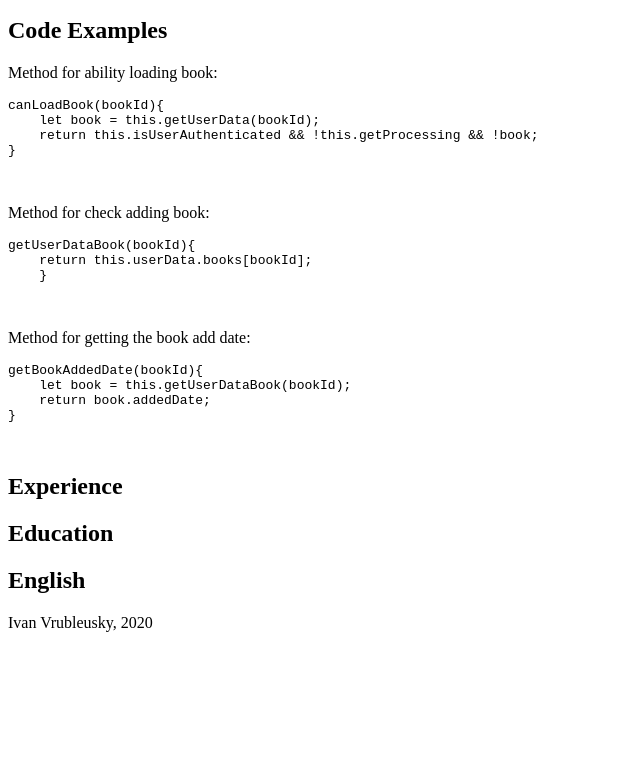
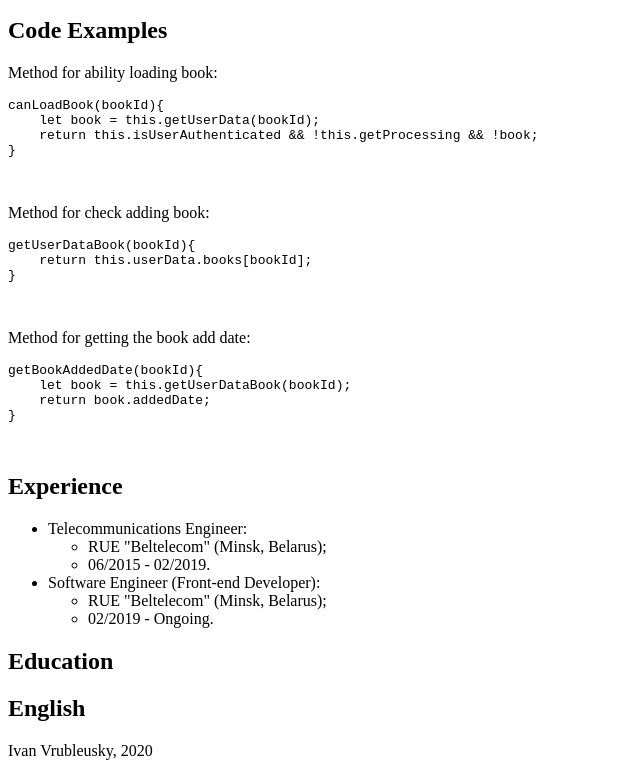
Before and after one commit to wrublik93/rsschool-cv, a plain HTML site: page index.html in a window 1280 px wide. Shown: the part 1369-2137 px from the top of the page, without its empty margins (0-640 px from the left). Before the commit the page ends 2009 px from the top, so only its background shows below. Drawn offline with Linux system fonts and the light colour scheme.

Commit message:
feat: add info for section Experience

```diff
--- a/index.html
+++ b/index.html
@@ -97,7 +97,7 @@
                 <p>Method for check adding book:</p>
                 <pre><code>getUserDataBook(bookId){
     return this.userData.books[bookId];
-    }
+}
                     </code>
                 </pre>
                 <p>Method for getting the book add date:</p>
@@ -107,16 +107,25 @@
 }
                     </code>
                 </pre>
-
-
-
-
-
-
             </section>
             <section>
                 <h2>Experience</h2>
-                <p></p>
+                <div>
+                    <ul>
+                        <li>Telecommunications Engineer:
+                            <ul>
+                                <li>RUE "Beltelecom" (Minsk, Belarus);</li>
+                                <li>06/2015 - 02/2019.</li>
+                            </ul>
+                        </li>
+                        <li>Software Engineer (Front-end Developer):
+                            <ul>
+                                <li>RUE "Beltelecom" (Minsk, Belarus);</li>
+                                <li>02/2019 - Ongoing.</li>
+                            </ul>
+                        </li>
+                    </ul>
+                </div>
             </section>
             <section>
                 <h2>Education</h2>
```
